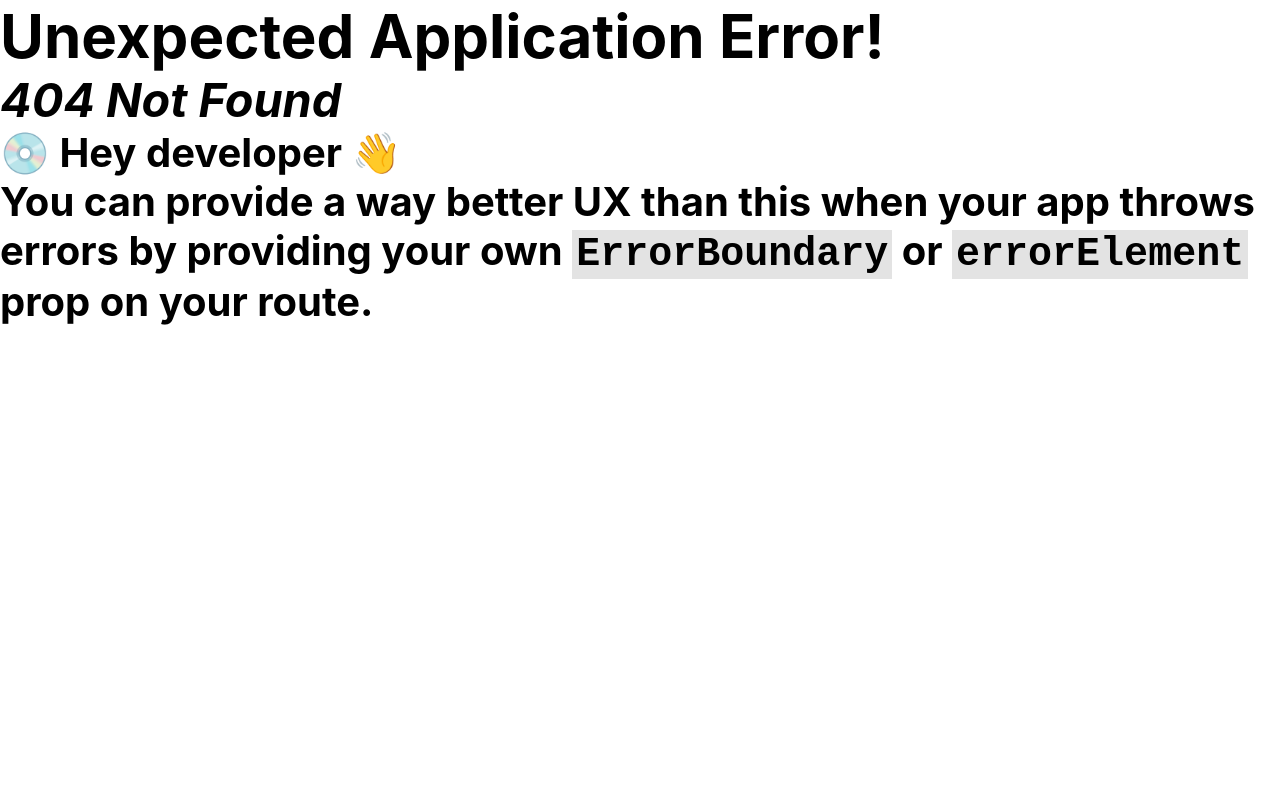
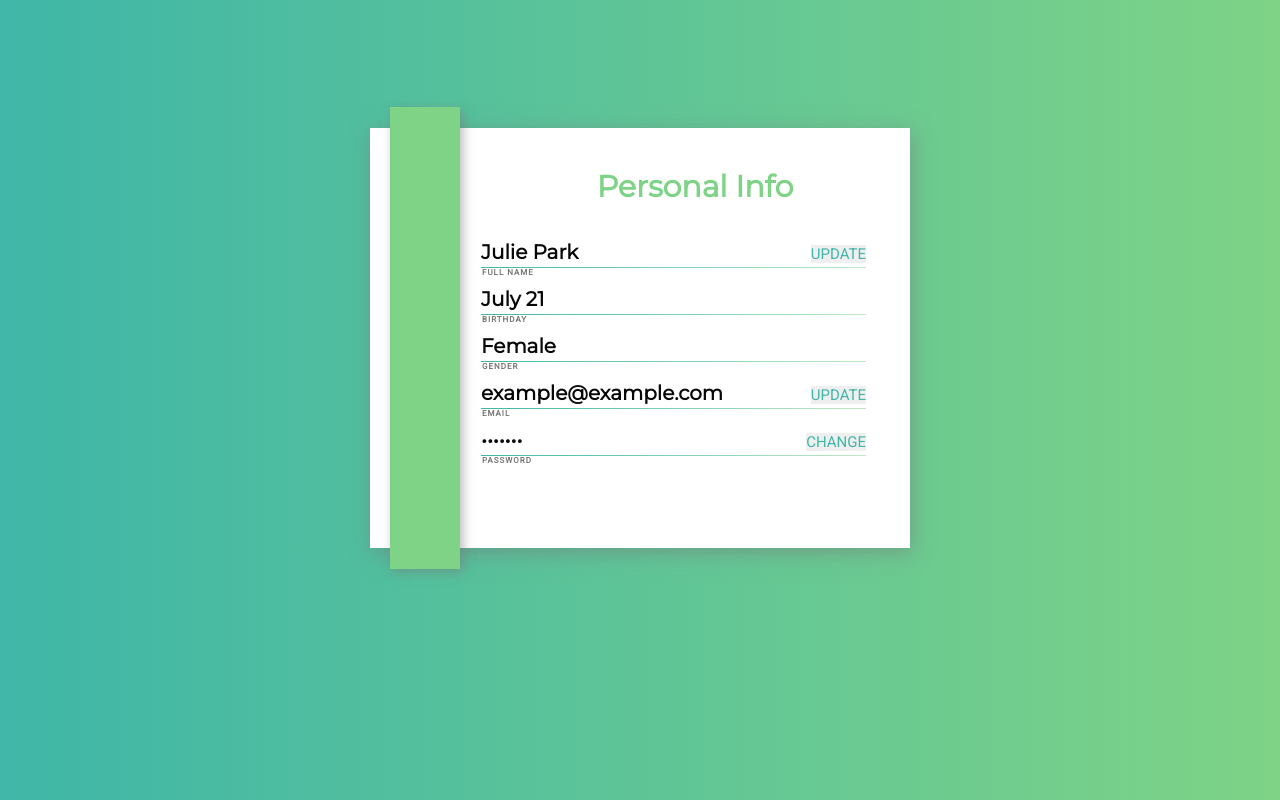
Before and after one commit to Phund4/LostButFound, a React (Vite) app in the folder LostButFoundFront/: page /myprofile in a window 1280 px wide. Before the commit this address had no page. Built offline with nearby package versions, Linux system fonts and the light colour scheme.

Commit message:
start profile page + fix bugs on timer

```diff
--- a/LostButFoundFront/index.html
+++ b/LostButFoundFront/index.html
@@ -5,7 +5,7 @@
     <meta name="viewport" content="width=device-width, initial-scale=1.0" />
     <link rel="preconnect" href="https://fonts.googleapis.com">
     <link rel="preconnect" href="https://fonts.gstatic.com" crossorigin>
-    <link href="https://fonts.googleapis.com/css2?family=Poppins&display=swap" rel="stylesheet">
+    <link href="https://fonts.googleapis.com/css2?family=Poppins&family=Montserrat&family=Nunito&family=Roboto&display=swap" rel="stylesheet">
     <title>LBF</title>
   </head>
   <body>
--- a/LostButFoundFront/src/components/MyForm/myform.sass
+++ b/LostButFoundFront/src/components/MyForm/myform.sass
@@ -7,7 +7,6 @@
     height: 100vh
     display: grid
     place-items: center
-    margin: 0 1.5rem
 
 .form__content
     display: grid
--- a/LostButFoundFront/src/components/MyTimer/MyTimer.jsx
+++ b/LostButFoundFront/src/components/MyTimer/MyTimer.jsx
@@ -1,13 +1,21 @@
 /* eslint-disable react/prop-types */
-import {useEffect, useRef} from 'react'
+import {useEffect, useRef, useState} from 'react'
 import "./mytimer.sass"
 
 function MyTimer(props) {
     let timer = useRef(null);
-    let timerText = useRef(null);
+    let timerText = <><span id="time" ref={timer}>{props?.duration}</span> seconds left!</>;
+    let [timerState, setTimerState] = useState(timerText);
+
     useEffect(() => {
-        startTimer(props?.duration, timer?.current, timerText?.current);
+        startTimer(props?.duration, timer?.current, props.timerRef?.current);
     }, );
+
+    const errors = {
+        400: "Incorrect Code",
+        404: "Something went wrong...",
+        500: "Server error"
+    }
 
     function startTimer(duration, display, text) {
         var time = duration;
@@ -16,10 +24,30 @@ function MyTimer(props) {
             if (--time < 0) {
                 text.textContent = "Send me code again";
                 text.classList.add("underline-text");
-                text.onclick = props?.clickHandler;
+                text.onclick = resendCode;
                 clearInterval(timerIntervalId);
             }
         }, 1000);
+    }
+
+    async function resendCode() {
+        try {
+            const response = await fetch(`https://localhost:7110/api/User/ConfirmRegister`, {
+                method: "GET",
+                headers: {
+                    "Accept": 'application/json',
+                    "Content-Type": 'application/json'
+                }
+            });
+            setTimerState(timerText);
+            startTimer(props?.duration, timer?.current, props.timerRef?.current);
+            const status = response.status;
+            if (errors[status]) {
+                return;
+            }
+        } catch (error) {
+            console.log(error);
+        }
     }
 
     return (
@@ -27,14 +55,9 @@ function MyTimer(props) {
             <div
                 className="timer-text"
                 id="timer-text"
-                ref={timerText}
+                ref={props.timerRef}
             >
-                <span
-                    id="time"
-                    ref={timer}
-                >
-                    {props?.duration}
-                </span> seconds left!
+                {timerState}
             </div>
         </>
     )
--- a/LostButFoundFront/src/components/general/MyRouter.jsx
+++ b/LostButFoundFront/src/components/general/MyRouter.jsx
@@ -2,6 +2,7 @@ import App from '../../pages/App';
 import ConfirmEmail from '../../pages/ConfirmEmail/ConfirmEmail';
 import Registration from '../../pages/Registration/Registration';
 import Login from '../../pages/Login/Login';
+import Profile from '../../pages/Profile/Profile';
 import { createBrowserRouter, RouterProvider } from "react-router-dom";
 
 const router = createBrowserRouter([
@@ -20,6 +21,10 @@ const router = createBrowserRouter([
     {
         path: "/login",
         element: <Login/>
+    },
+    {
+        path: "/myprofile",
+        element: <Profile/>
     }
 ]);
 
--- a/LostButFoundFront/src/pages/ConfirmEmail/ConfirmEmail.jsx
+++ b/LostButFoundFront/src/pages/ConfirmEmail/ConfirmEmail.jsx
@@ -9,6 +9,7 @@ function ConfirmEmail() {
     const navigate = useNavigate();
     let code = useRef(null);
     let errorMsg = useRef(null);
+    let timerText = useRef(null);
     const errors = {
         400: "Incorrect Code",
         404: "Something went wrong...",
@@ -17,7 +18,7 @@ function ConfirmEmail() {
 
     async function sendCode() {
         try {
-            const response = await fetch(`https://localhost:7110//api/User/ConfirmRegister?code=${code};`, {
+            const response = await fetch(`https://localhost:7110/api/User/ConfirmRegister?code=${code};`, {
                 method: "POST",
                 headers: {
                     "Accept": 'application/json',
@@ -32,24 +33,6 @@ function ConfirmEmail() {
                 errorMsg.current.textContent = errors[status];
             } else {
                 navigate("/login");
-            }
-        } catch (error) {
-            errorMsg.current.textContent = errors[500];
-        }
-    }
-
-    async function resendCode() {
-        try {
-            const response = await fetch(`https://localhost:7110//api/User/ConfirmRegister?code=${code};`, {
-                method: "GET",
-                headers: {
-                    "Accept": 'application/json',
-                    "Content-Type": 'application/json'
-                }
-            });
-            const status = response.status;
-            if (errors[status]) {
-                errorMsg.current.textContent = errors[status];
             }
         } catch (error) {
             errorMsg.current.textContent = errors[500];
@@ -81,8 +64,8 @@ function ConfirmEmail() {
 
     const confirmEmailTimer = <MyTimer
         duration={5}
-        clickHandler={resendCode}
         key="confirm-email-timer"
+        timerRef={timerText}
     />
 
     return (
--- a/LostButFoundFront/src/pages/Login/Login.jsx
+++ b/LostButFoundFront/src/pages/Login/Login.jsx
@@ -38,7 +38,7 @@ function Login() {
             if (errors[status]) {
                 errorMsg.current.textContent = errors[status];
             } else {
-                navigate("/lostbutfound");
+                navigate("/myprofile");
             }
         } catch (error) {
             errorMsg.current.textContent = errors[500];
--- /dev/null
+++ b/LostButFoundFront/src/pages/Profile/Profile.jsx
@@ -0,0 +1,56 @@
+import '../../styles/profile/profile.sass'
+
+function Profile() {
+    return <>
+        <div className="profile-container">
+            <div className="profile-leftbox">
+                <nav>
+                    <a id="profile-profile" className="active"><i className="profile-fa profile-fa-user"></i></a>
+                    <a id="profile-payment"><i className="profile-fa profile-fa-credit-card"></i></a>
+                    <a id="profile-subscription"><i className="profile-fa profile-fa-tv"></i></a>
+                    <a id="profile-privacy"><i className="profile-fa profile-fa-tasks"></i></a>
+                    <a id="profile-settings"><i className="profile-fa profile-fa-cog"></i></a>
+                </nav>
+            </div>
+            <div className="profile-rightbox">
+                <div className="profile-profile">
+                    <h1>Personal Info</h1>
+                    <ul>
+                        <li>
+                            <div className="profile-block">
+                                <p>Julie Park <button className="profile-btn">update</button></p>
+                                <h2>Full Name</h2>
+                            </div>
+                        </li>
+                        <li>
+                            <div className="profile-block">
+                                <p>July 21</p>
+                                <h2>Birthday</h2>
+                            </div>
+                        </li>
+                        <li>
+                            <div className="profile-block">
+                                <p>Female</p>
+                                <h2>Gender</h2>
+                            </div>
+                        </li>
+                        <li>
+                            <div className="profile-block">
+                                <p>example@example.com <button className="profile-btn">update</button></p>
+                                <h2>Email</h2>
+                            </div>
+                        </li>
+                        <li>
+                            <div className="profile-block">
+                                <p>••••••• <button className="profile-btn">Change</button></p>
+                                <h2>Password </h2>
+                            </div>
+                        </li>
+                    </ul>
+                </div>
+            </div>
+        </div>
+    </>
+}
+
+export default Profile;
--- a/LostButFoundFront/src/styles/general/general.sass
+++ b/LostButFoundFront/src/styles/general/general.sass
@@ -28,3 +28,4 @@ body
     font-style: normal
     font-weight: 700
     font-size: 4rem
+    background: linear-gradient(to right, $profile-color-aqua, $profile-color-green)
--- a/LostButFoundFront/src/styles/general/variables.sass
+++ b/LostButFoundFront/src/styles/general/variables.sass
@@ -4,3 +4,12 @@ $red-color: #ff0000
 $registration-body-font: "Poppins", sans-serif
 $registration-normal-font-size: 1rem
 $registration-tiny-font-size: 0.6rem
+$profile-color-logo: #3DBB3D
+$profile-color-gray: #777777
+$profile-color-black: #070707
+$profile-color-green: #7ED386
+$profile-color-aqua: #3FB6A8
+$profile-color-white: #FFFFFF
+$profile-font-hulu: 'Nunito', sans-serif
+$profile-font-heading: 'Montserrat', sans-serif
+$profile-font-body: 'Roboto', sans-serif
--- /dev/null
+++ b/LostButFoundFront/src/styles/profile/profile.sass
@@ -0,0 +1,94 @@
+@import "../general/general"
+
+.profile-container nav
+    a
+        list-style: none
+        padding: 35px
+        color: $profile-color-white
+        font-size: 1.1em
+        display: block
+        transition: all .3s ease-in-out
+        &:hover
+            color: $profile-color-aqua
+            transform: scale(1.2)
+            cursor: pointer
+        &:first-child
+            margin-top: 7px
+
+.profile-container h1
+    font-family: $profile-font-heading
+    color: $profile-color-green
+    font-size: 3rem
+    margin-top: 4rem
+    margin-bottom: 3.5rem
+
+.profile-container h2
+    color: $profile-color-gray
+    font-family: $profile-font-body
+    width: 80%
+    text-transform: uppercase
+    font-size: 8px
+    letter-spacing: 1px
+    margin-left: 2px
+
+.profile-container p
+    border-width: 1px
+    border-style: solid
+    border-image: linear-gradient(to right, $profile-color-aqua, rgba($profile-color-green,.5)) 1 0%
+    border-top: 0
+    width: 90%
+    font-family: $profile-font-heading
+    font-size: 2rem
+    padding-bottom: .3rem
+    color: $profile-color-black
+
+.profile-container
+    background: $profile-color-white
+    width: 540px
+    height: 420px
+    margin: 0 auto
+    margin-top: 10%
+    box-shadow: 2px 5px 20px rgba($profile-color-gray, .5)
+    display: flex
+    justify-content: left
+
+.profile-leftbox
+    width: 15%
+    height: 110%
+    background: $profile-color-green
+    align-self: center
+    margin: 0 2rem 0 2rem
+    box-shadow: 3px 3px 10px rgba($profile-color-gray, .5)
+
+.profile-rightbox
+    width: 100%
+    height: 100%
+    ul
+        margin: 0
+        padding: 0
+        li
+            list-style-type: none
+    ul li:not(:last-child)
+        margin-bottom: 1rem
+
+.profile-active
+    color: $profile-color-aqua
+
+.profile-profile
+    transition: opacity .5s ease-in
+    width: 100%
+
+.profile-btn
+    float: right
+    font-family: $profile-font-body
+    text-transform: uppercase
+    font-size: 1.5rem
+    border: none
+    margin-top: .5rem
+    color: $profile-color-aqua
+    &:hover
+        text-decoration: underline
+        font-weight: 900
+
+.profile-noshow
+    opacity: 0
```
